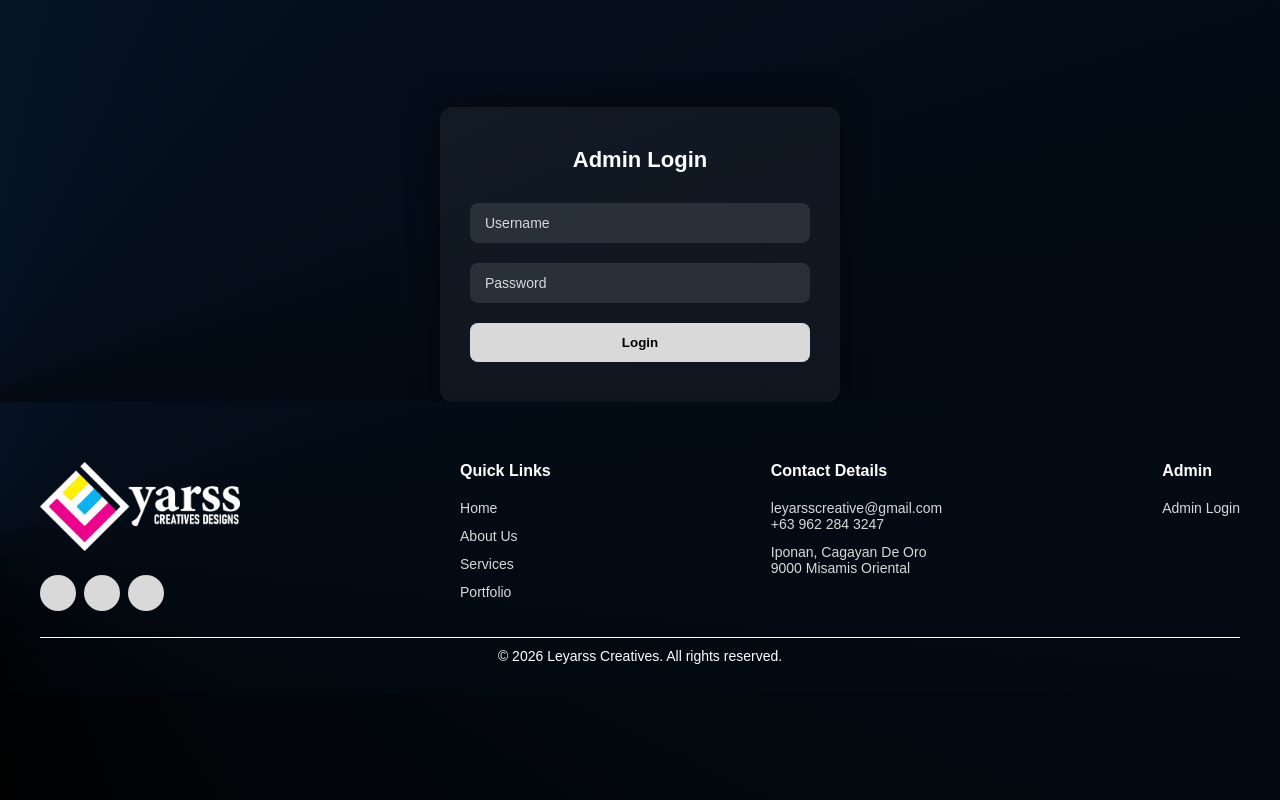
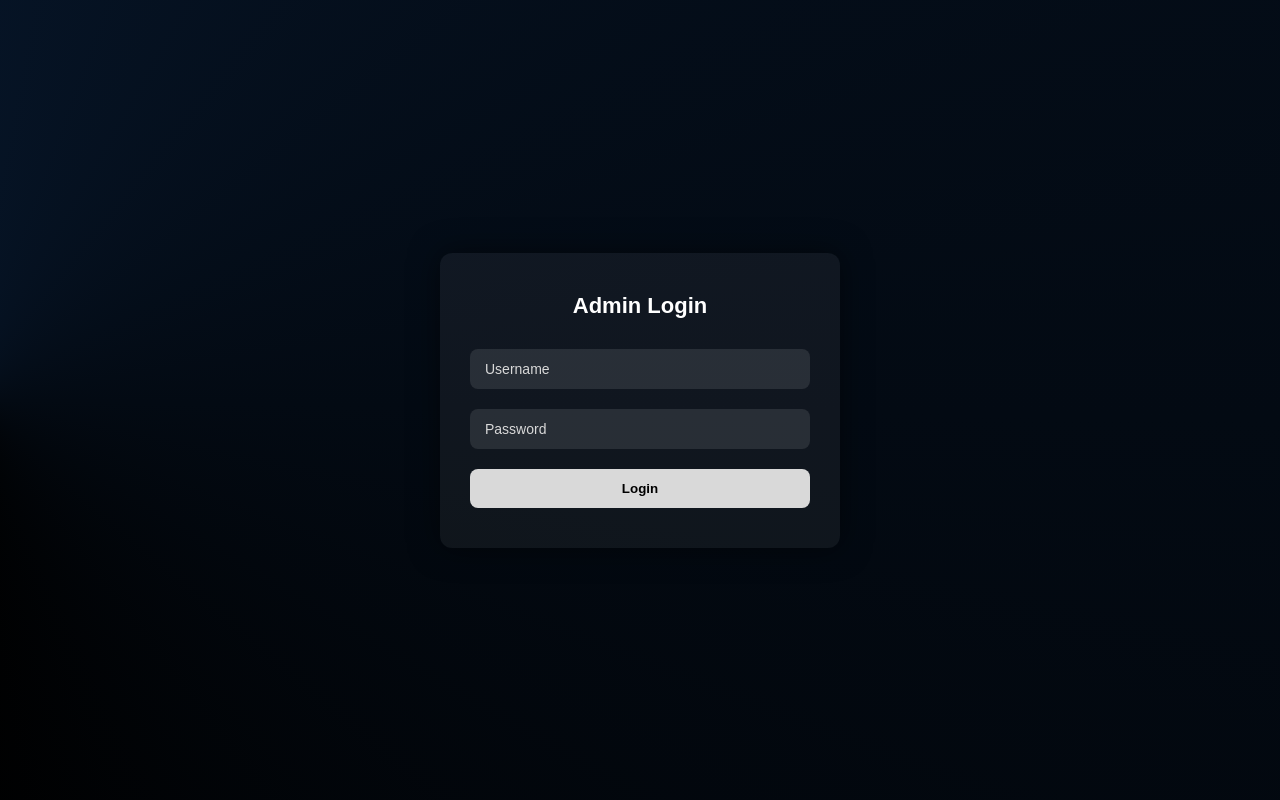
Before and after one commit to iRyllB/leyarss_creatives, a React (Vite) app: page /adminlogin in a window 1280 px wide. Built offline with nearby package versions, Linux system fonts and the light colour scheme; the HTML template or start-up script is replaced by a standard one.

Commit message:
improved loginadmin router

```diff
--- a/src/components/Footer.tsx
+++ b/src/components/Footer.tsx
@@ -38,7 +38,11 @@ export default function Footer(){
 
           <div className="footer-col">
             <h3>Admin</h3>
-          <a href="/adminlogin" className="admin-login-btn">
+            <a
+            href="/adminlogin"
+            className="admin-login-btn"
+            target="_blank"
+            rel="noopener noreferrer">
               Admin Login
             </a>
           </div>
--- a/src/pages/AdminLogin.tsx
+++ b/src/pages/AdminLogin.tsx
@@ -37,7 +37,7 @@ export default function AdminLogin() {
       </div>
 
       {/* Keep your existing footer */}
-      <Footer />
+
     </div>
   );
 }
```
Lines whose indentation alone changed are shown as unchanged.
